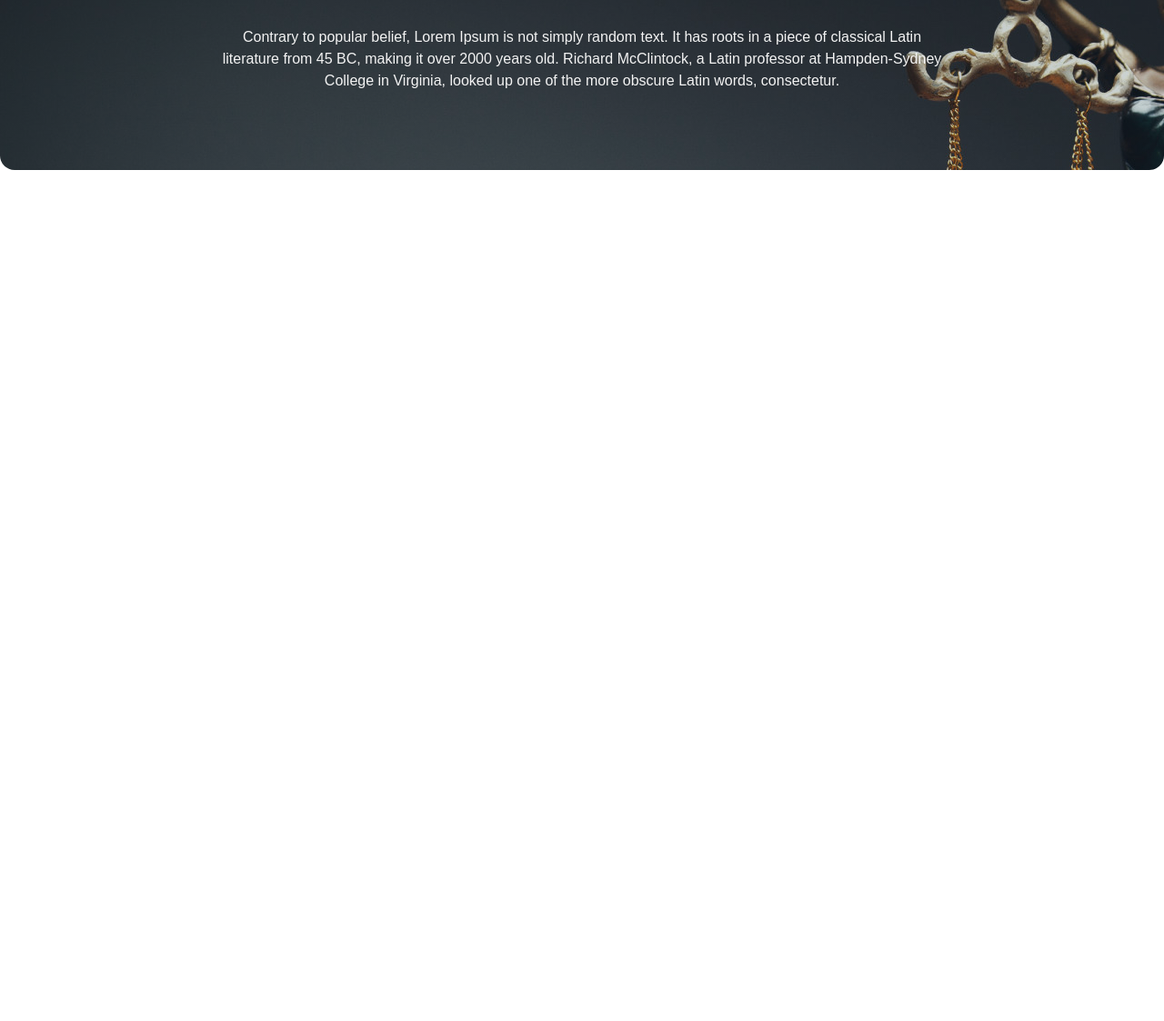
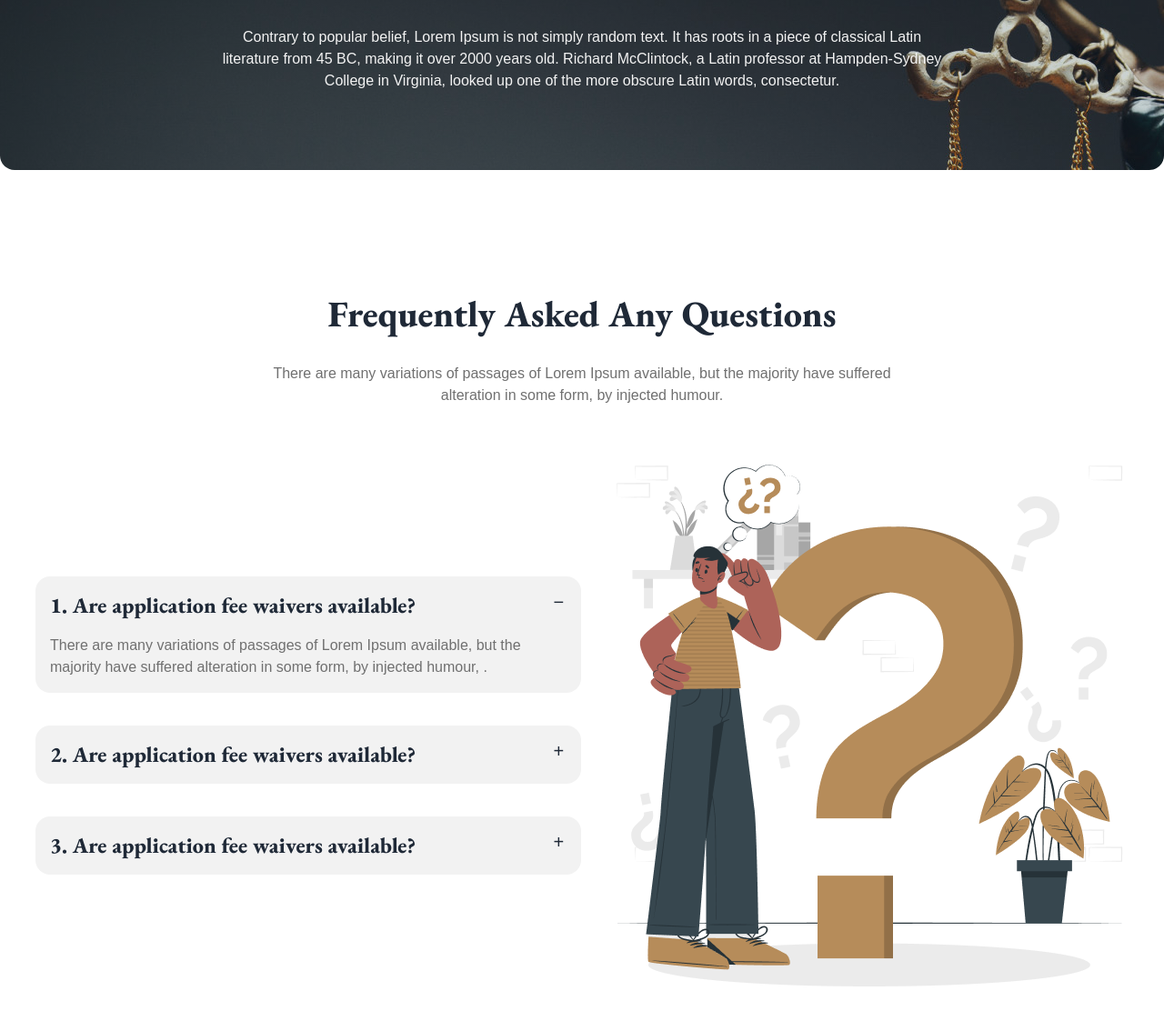
Before and after one commit to rifatrahman1/Justice-Solution-DaisyUI, a plain HTML site: page index.html in a window 1280 px wide. Shown: the part 2847-3970 px from the top of the page at 91% size. Before the commit the page ends 3034 px from the top, so only its background shows below. Drawn offline with nearby package versions, Linux system fonts and the light colour scheme.

Commit message:
another commit

```diff
--- a/index.html
+++ b/index.html
@@ -201,6 +201,45 @@
                   </div>
             </div>
          </section>
+
+         <!-- frequently ask question -->
+          <section class="my-32">
+            <div class="text-center w-[720px] mx-auto space-y-6">
+                <h1 class="text-[40px] eb-garamond font-extrabold">Frequently Asked Any Questions</h1>
+                <p class="text-p-tags  text-base ">There are many variations of passages of Lorem Ipsum available, but the majority have suffered alteration in some form, by injected humour.</p>
+            </div>
+            <!-- faq -->
+            <div class="flex items-center gap-8 justify-center my-16">
+                <div class="w-[600px] flex flex-col gap-9">
+                    <div class="collapse collapse-plus bg-base-200">
+                        <input type="radio" name="my-accordion-3" checked="checked" />
+                        <div class="collapse-title text-xl font-medium"><h1 class="eb-garamond text-2xl font-extrabold">1. Are application fee waivers available?</h1></div>
+                        <div class="collapse-content">
+                          <p class="text-p-tags text-base">There are many variations of passages of Lorem Ipsum available, but the majority have suffered alteration in some form, by injected humour, . </p>
+                        </div>
+                      </div>
+                      <div class="collapse collapse-plus bg-base-200">
+                        <input type="radio" name="my-accordion-3" />
+                        <div class="collapse-title text-xl font-medium"><h1 class="eb-garamond text-2xl font-extrabold">2. Are application fee waivers available?</h1></div>
+                        <div class="collapse-content">
+                          <p class="text-p-tags text-base">There are many variations of passages of Lorem Ipsum available, but the majority have suffered alteration in some form, by injected humour, . </p>
+                        </div>
+                      </div>
+                      <div class="collapse collapse-plus bg-base-200">
+                        <input type="radio" name="my-accordion-3" />
+                        <div class="collapse-title text-xl font-medium"><h1 class="eb-garamond text-2xl font-extrabold">3. Are application fee waivers available?</h1></div>
+                        <div class="collapse-content">
+                          <p class="text-p-tags text-base">There are many variations of passages of Lorem Ipsum available, but the majority have suffered alteration in some form, by injected humour, . </p>
+                        </div>
+                      </div>
+                </div>
+                  <div>
+                    <img src="images/faq.png" alt="">
+                  </div>
+            </div>
+          </section>
+
+          <!-- contact us section -->
      </main>
     <!-- -----main section end----- -->
 
```
